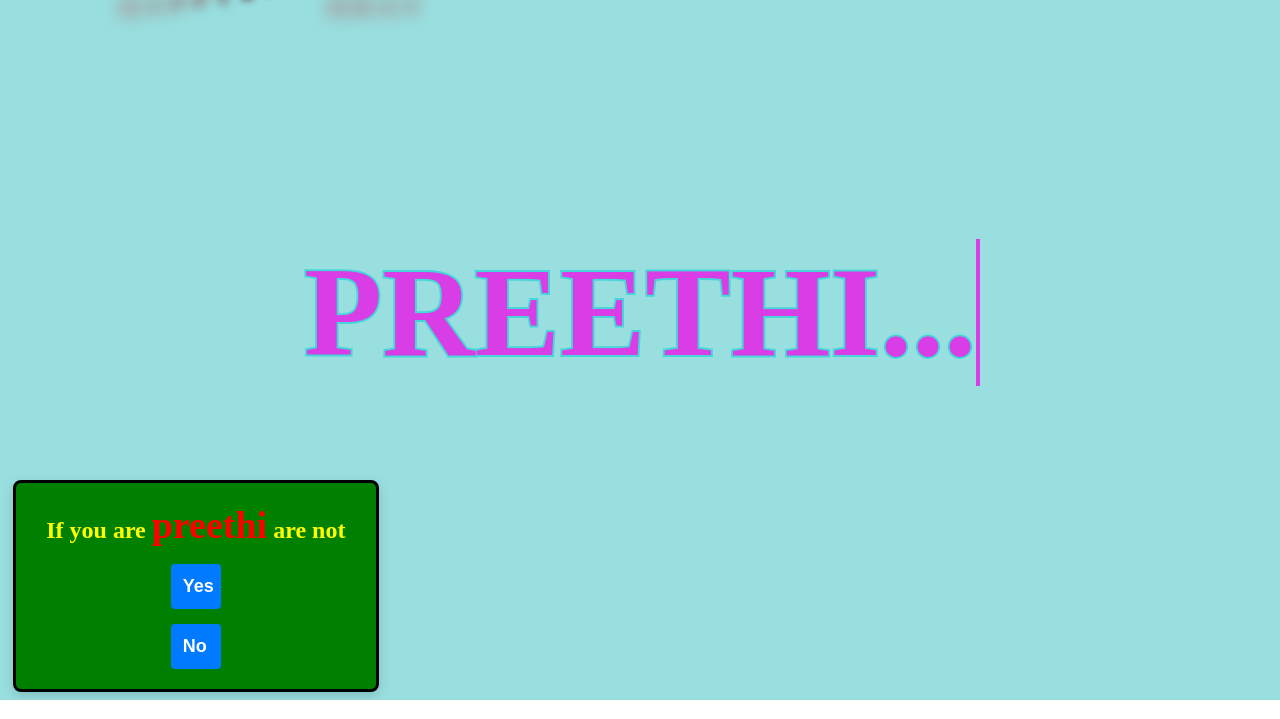
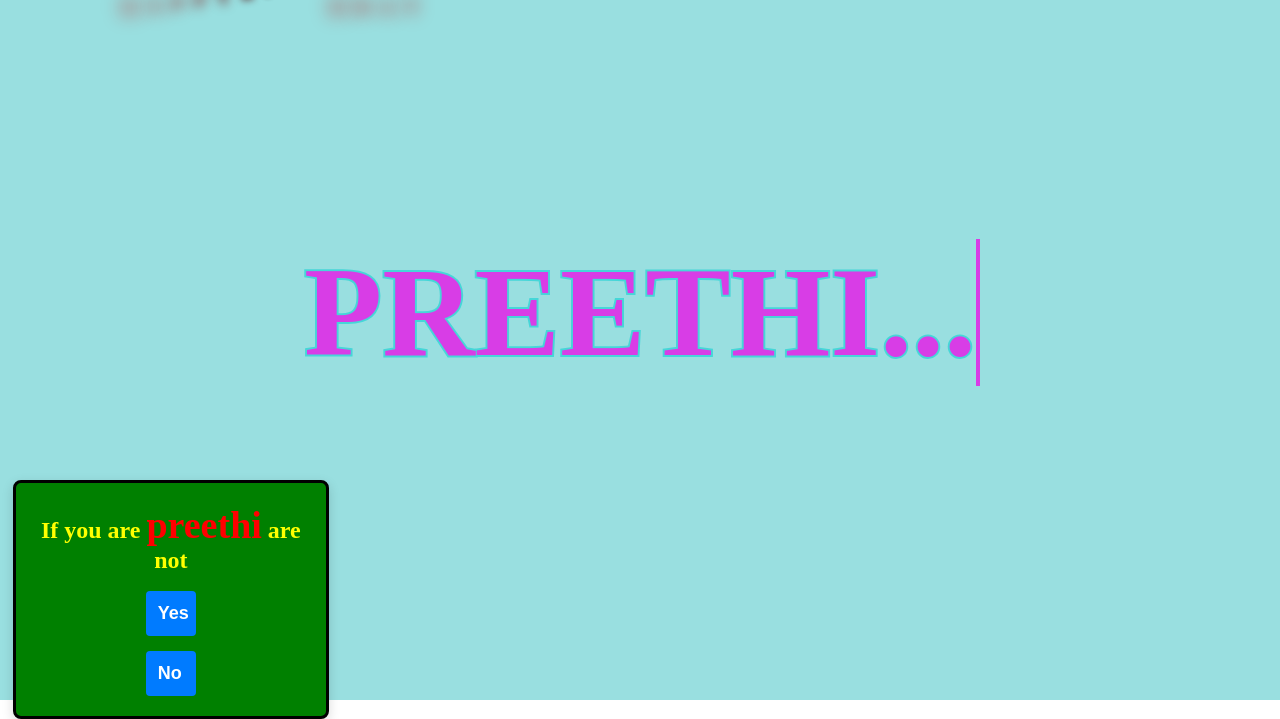
Before and after one commit to Bala-Chandrudu/birthday-wishes, a plain HTML site: page index.html in a window 1280 px wide. Shown: the part 100-819 px from the top of the page. Drawn offline with Linux system fonts and the light colour scheme.

Commit message:
Update index.html

```diff
--- a/index.html
+++ b/index.html
@@ -172,6 +172,8 @@
             }
             .login-container{
                 margin-top:-220px;
+                /* width:100px; */
+                width:270px;
             }
         }
         .body{
```
